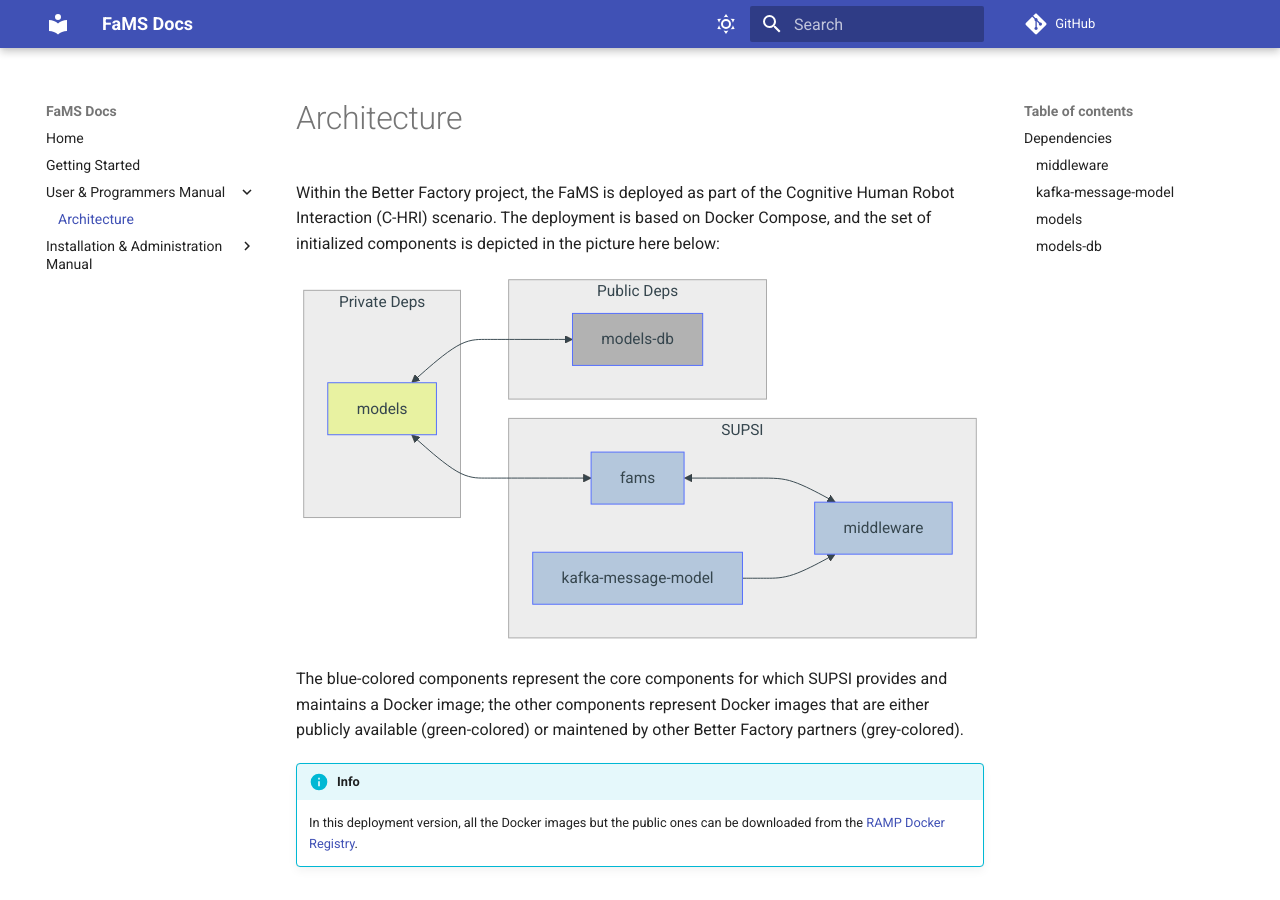
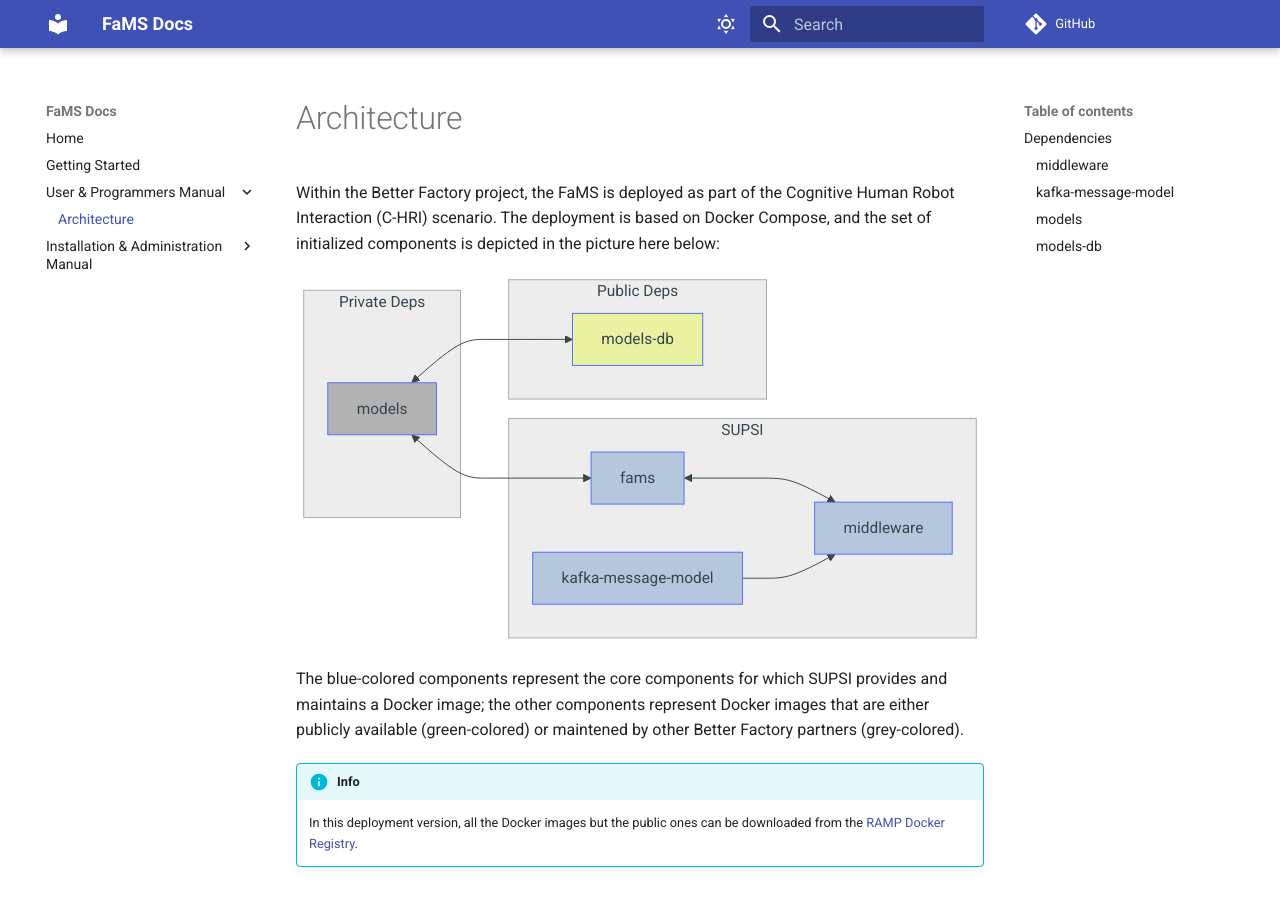
Before and after one commit to isteps-sps-lab/bf-fams, an MkDocs documentation site: the page built from docs/architecture.md, in a window 1280 px wide and 900 px high. Built offline with MkDocs 1.6.1 and Material for MkDocs 9.7.7, drawn with Linux system fonts in a browser that asks for light colours; comment, search, counter and statistics services are not loaded.

Commit message:
update docs

````diff
--- a/docs/architecture.md
+++ b/docs/architecture.md
@@ -8,8 +8,8 @@ below:
 ``` mermaid
 flowchart LR
     classDef supsi fill:#B4C7DC,color:#000;
-    classDef pub fill:#B2B2B2,color:#000;
-    classDef pvt fill:#E8F2A1,color:#000;
+    classDef pvt fill:#B2B2B2,color:#000;
+    classDef pub fill:#E8F2A1,color:#000;
 
     subgraph SUPSI
     direction TB
````
Also changed, not shown: docs/installationguide.md (+1 -1 lines), 1 other file.
